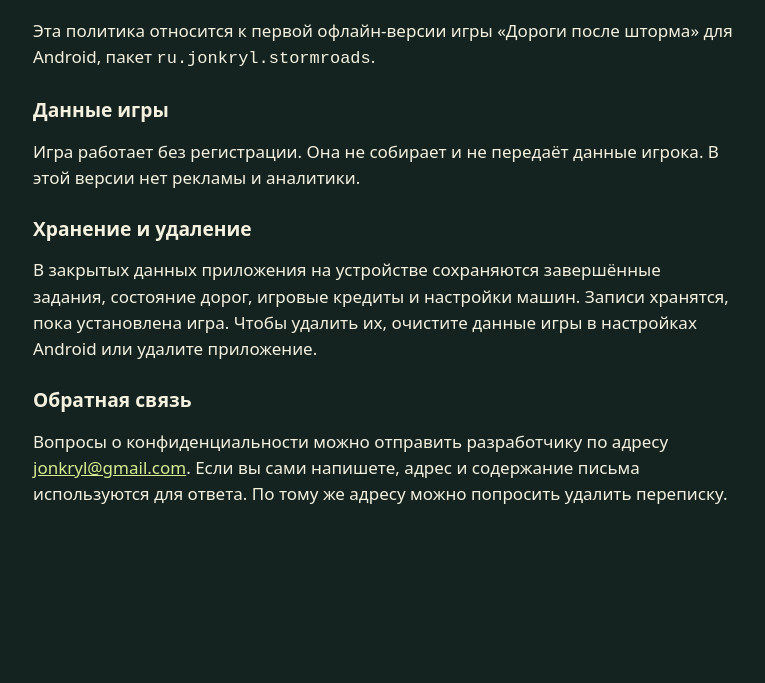
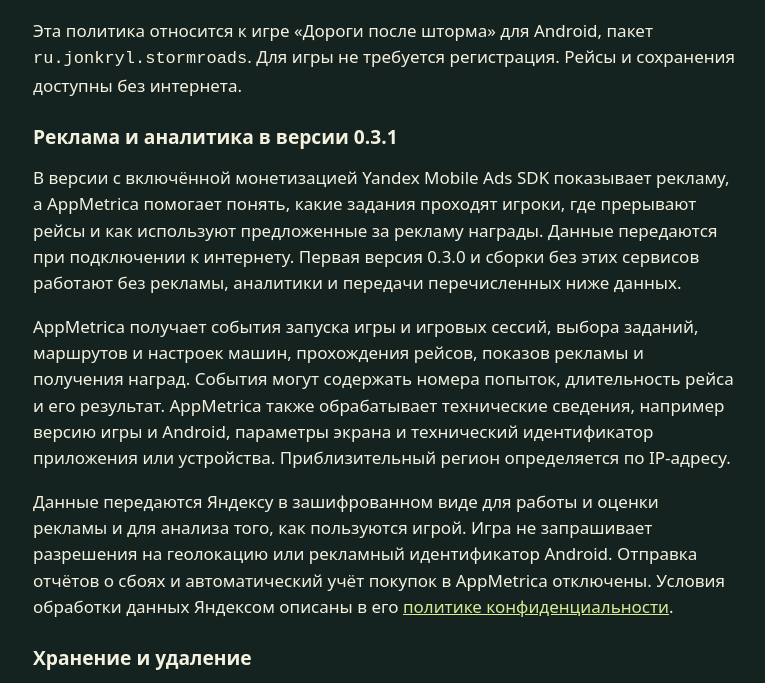
Before and after one commit to jonkryl/jonkryl.github.io, a plain HTML site: page roads-after-storm/privacy/index.html in a window 1280 px wide. Shown: the part 96-779 px from the top of the page, without its empty margins (255-1020 px from the left). Drawn offline with Linux system fonts and the light colour scheme.

Commit message:
Update Storm Roads privacy policy for 0.3.1

```diff
--- a/roads-after-storm/privacy/index.html
+++ b/roads-after-storm/privacy/index.html
@@ -16,11 +16,14 @@
 <body>
 <main>
   <h1>Политика конфиденциальности</h1>
-  <p>Эта политика относится к первой офлайн-версии игры «Дороги после шторма» для Android, пакет <code>ru.jonkryl.stormroads</code>.</p>
-  <h2>Данные игры</h2>
-  <p>Игра работает без регистрации. Она не собирает и не передаёт данные игрока. В этой версии нет рекламы и аналитики.</p>
+  <p>Эта политика относится к игре «Дороги после шторма» для Android, пакет <code>ru.jonkryl.stormroads</code>. Для игры не требуется регистрация. Рейсы и сохранения доступны без интернета.</p>
+  <h2>Реклама и аналитика в версии 0.3.1</h2>
+  <p>В версии с включённой монетизацией Yandex Mobile Ads SDK показывает рекламу, а AppMetrica помогает понять, какие задания проходят игроки, где прерывают рейсы и как используют предложенные за рекламу награды. Данные передаются при подключении к интернету. Первая версия 0.3.0 и сборки без этих сервисов работают без рекламы, аналитики и передачи перечисленных ниже данных.</p>
+  <p>AppMetrica получает события запуска игры и игровых сессий, выбора заданий, маршрутов и настроек машин, прохождения рейсов, показов рекламы и получения наград. События могут содержать номера попыток, длительность рейса и его результат. AppMetrica также обрабатывает технические сведения, например версию игры и Android, параметры экрана и технический идентификатор приложения или устройства. Приблизительный регион определяется по IP-адресу.</p>
+  <p>Данные передаются Яндексу в зашифрованном виде для работы и оценки рекламы и для анализа того, как пользуются игрой. Игра не запрашивает разрешения на геолокацию или рекламный идентификатор Android. Отправка отчётов о сбоях и автоматический учёт покупок в AppMetrica отключены. Условия обработки данных Яндексом описаны в его <a href="https://yandex.ru/legal/confidential/">политике конфиденциальности</a>.</p>
   <h2>Хранение и удаление</h2>
   <p>В закрытых данных приложения на устройстве сохраняются завершённые задания, состояние дорог, игровые кредиты и настройки машин. Записи хранятся, пока установлена игра. Чтобы удалить их, очистите данные игры в настройках Android или удалите приложение.</p>
+  <p>Данные, переданные Яндексу, хранятся по правилам соответствующих сервисов. Чтобы обратиться по поводу хранения или удаления переданных данных, напишите разработчику.</p>
   <h2>Обратная связь</h2>
   <p>Вопросы о конфиденциальности можно отправить разработчику по адресу <a href="mailto:jonkryl@gmail.com">jonkryl@gmail.com</a>. Если вы сами напишете, адрес и содержание письма используются для ответа. По тому же адресу можно попросить удалить переписку.</p>
 </main>
```
